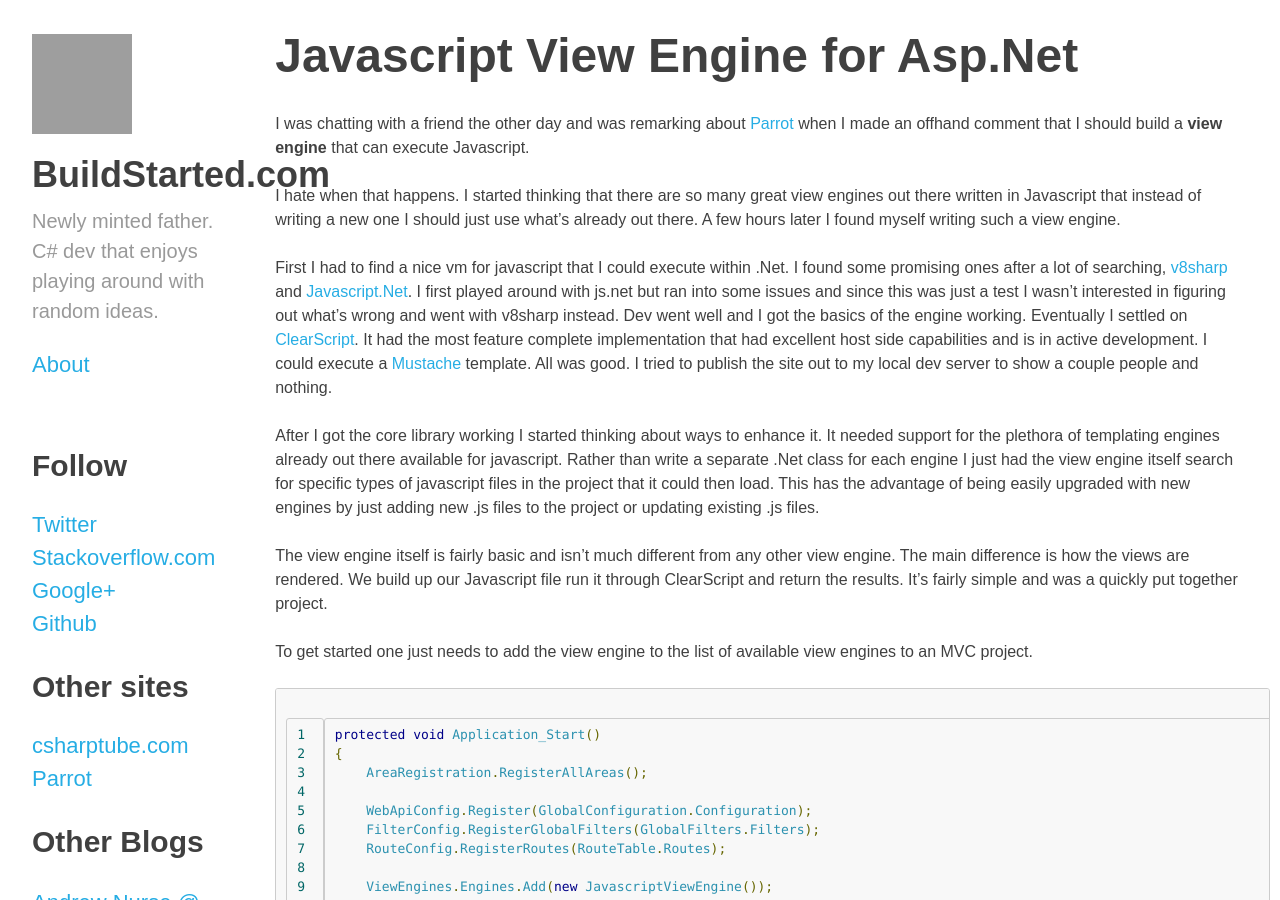
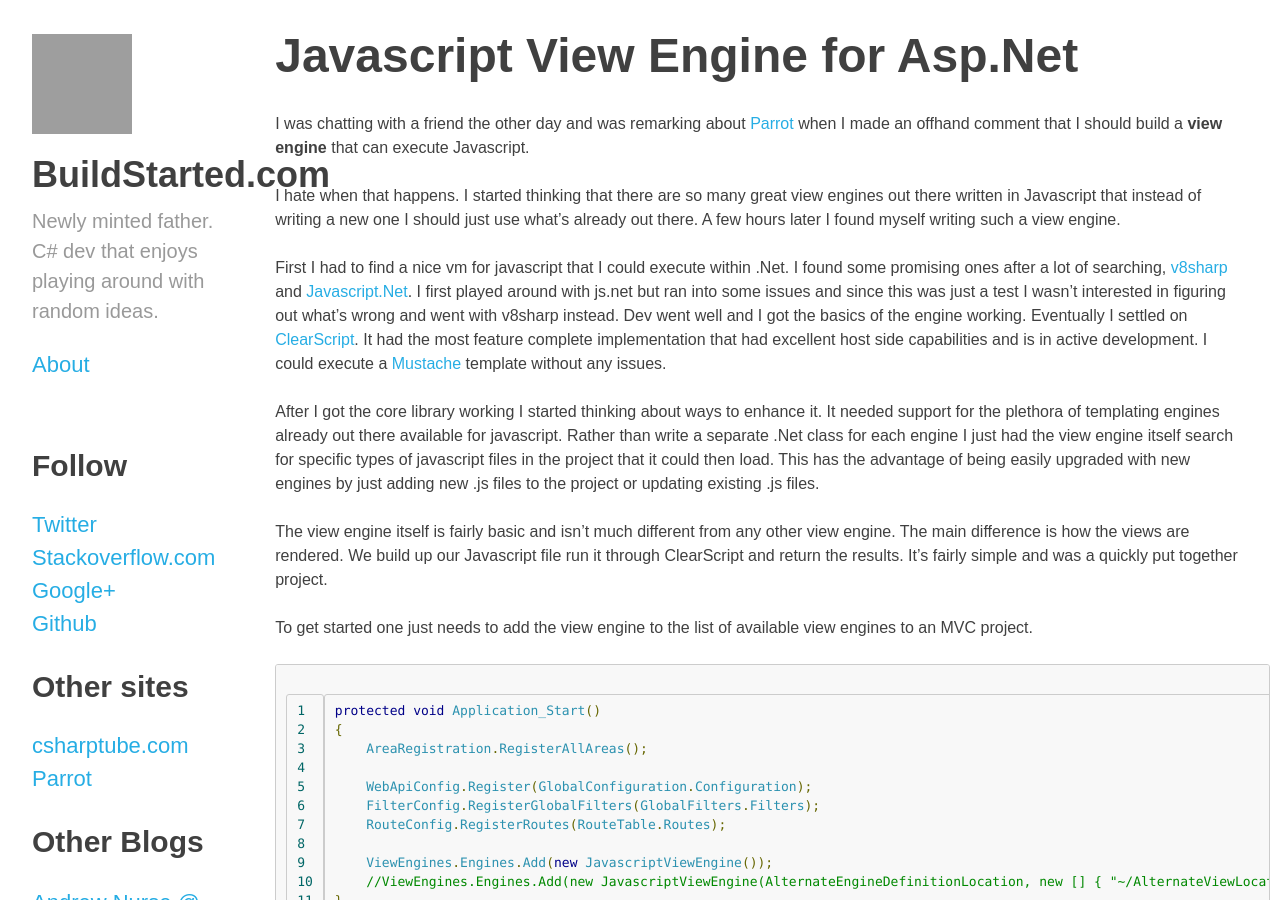
Before and after one commit to Buildstarted/buildstarted.com, a Jekyll site: the page built from _posts/2013-12-16-javascript-view-engine-for-aspnet.md, in a window 1280 px wide and 900 px high. Built offline with Jekyll 4.4.1, drawn with Linux system fonts in a browser that asks for light colours; nearby versions of some CDN libraries; Markdown is read by kramdown in place of the engine named in the settings; comment, search, counter and statistics services are not loaded; grey boxes are pictures that could not be loaded.

Commit message:
removed unended sentence

```diff
--- a/_posts/2013-12-16-javascript-view-engine-for-aspnet.md
+++ b/_posts/2013-12-16-javascript-view-engine-for-aspnet.md
@@ -7,7 +7,7 @@
 
 I hate when that happens. I started thinking that there are so many great view engines out there written in Javascript that instead of writing a new one I should just use what's already out there. A few hours later I found myself writing such a view engine.
 
-First I had to find a nice vm for javascript that I could execute within .Net. I found some promising ones after a lot of searching, [v8sharp](http://v8sharp.codeplex.com/) and [Javascript.Net](https://github.com/chillitom/Javascript.Net). I first played around with js.net but ran into some issues and since this was just a test I wasn't interested in figuring out what's wrong and went with v8sharp instead. Dev went well and I got the basics of the engine working. Eventually I settled on [ClearScript](http://clearscript.codeplex.com/). It had the most feature complete implementation that had excellent host side capabilities and is in active development. I could execute a [Mustache](https://github.com/janl/mustache.js) template. All was good. I tried to publish the site out to my local dev server to show a couple people and nothing.
+First I had to find a nice vm for javascript that I could execute within .Net. I found some promising ones after a lot of searching, [v8sharp](http://v8sharp.codeplex.com/) and [Javascript.Net](https://github.com/chillitom/Javascript.Net). I first played around with js.net but ran into some issues and since this was just a test I wasn't interested in figuring out what's wrong and went with v8sharp instead. Dev went well and I got the basics of the engine working. Eventually I settled on [ClearScript](http://clearscript.codeplex.com/). It had the most feature complete implementation that had excellent host side capabilities and is in active development. I could execute a [Mustache](https://github.com/janl/mustache.js) template without any issues.
 
 After I got the core library working I started thinking about ways to enhance it. It needed support for the plethora of templating engines already out there available for javascript. Rather than write a separate .Net class for each engine I just had the view engine itself search for specific types of javascript files in the project that it could then load. This has the advantage of being easily upgraded with new engines by just adding new .js files to the project or updating existing .js files.
 
```
